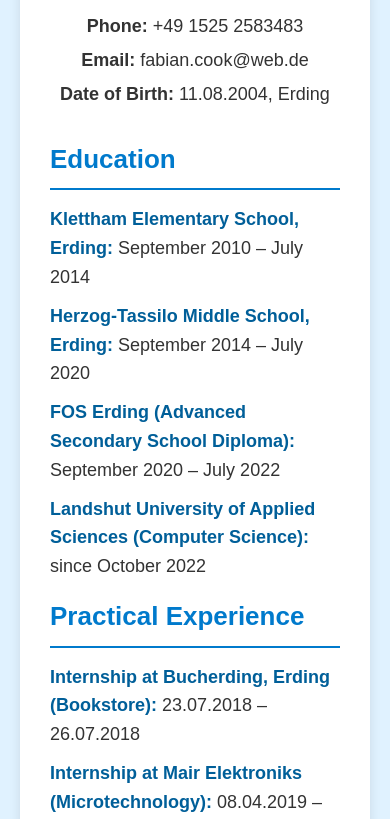
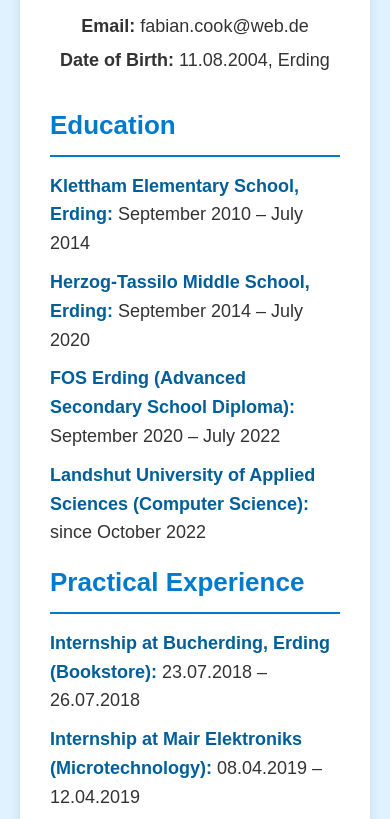
Before and after one commit to F4bianKoch/F4bianKoch.github.io, a plain HTML site: page index.html in a window 390 px wide. Shown: the part 212-1031 px from the top of the page. Drawn offline with Linux system fonts and the light colour scheme.

Commit message:
removed phone number

```diff
--- a/index.html
+++ b/index.html
@@ -108,7 +108,6 @@
   <div class="container">
     <h1>Fabian Koch</h1>
     <div class="personal-info">
-      <p><strong>Phone:</strong> +49 1525 2583483</p>
       <p><strong>Email:</strong> fabian.cook@web.de</p>
       <p><strong>Date of Birth:</strong> 11.08.2004, Erding</p>
     </div>
```
